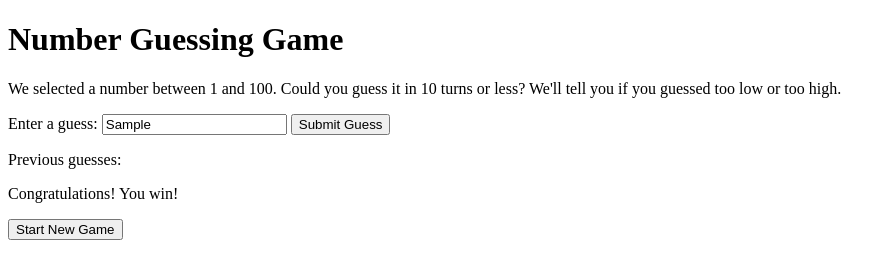
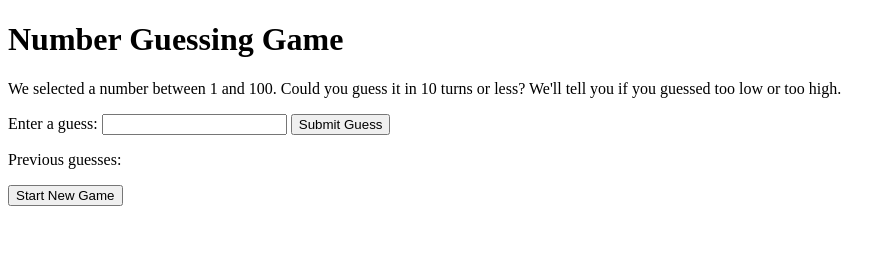
Before and after one commit to shantdashjian/number-guessing-game, a plain HTML site: page index.html in a window 1280 px wide. Both pictures are taken after typing "Sample" into the empty fields and a click on the button "Submit Guess". Shown: the whole page, without its empty margins (0-896 px from the left). Drawn offline with Linux system fonts and the light colour scheme.

Commit message:
Add selecting a random number bteween 1 and 100. Add reading the guess and giving feedback.

```diff
--- a/index.html
+++ b/index.html
@@ -3,14 +3,16 @@
 <head>
   <meta charset="UTF-8">
   <title>Number Guessing Game</title>
+  <script src="scripts/game.js" defer></script>
 </head>
 <body>
     <h1>Number Guessing Game</h1>
     <p>We selected a number between 1 and 100. Could you guess it in 10 turns or less?
     We'll tell you if you guessed too low or too high.</p>
-    <label>Enter a guess: </label><input type="text"> <button>Submit Guess</button>
+    <label>Enter a guess: </label><input type="text" id="guess-input"> <button id="guess-button" type="button">Submit
+    Guess</button>
     <p>Previous guesses:</p>
-    <p>Congratulations! You win!</p>
+    <p id="result"></p>
     <button>Start New Game</button>
 </body>
 </html>
--- /dev/null
+++ b/scripts/game.js
@@ -0,0 +1,22 @@
+// guess a number
+let answer = Math.floor((Math.random() * (100 - 0)) + 1);
+console.log(answer);
+// add ability for button to check guess against number
+//    and give feedback
+function checkGuess() {
+    const guessInput = document.querySelector('#guess-input');
+    const guessValue = Number(guessInput.value);
+    guessInput.value = '';
+    const resultPara = document.querySelector('#result');
+    let resultText;
+    if (guessValue === answer) {
+        resultText = 'Congratulations! You win!';
+    } else if (guessValue < answer) {
+        resultText = 'Too low';
+    } else if (guessValue > answer) {
+        resultText = 'Too high';
+    }
+    resultPara.textContent = resultText;
+}
+
+document.querySelector('#guess-button').onclick = checkGuess;
```
